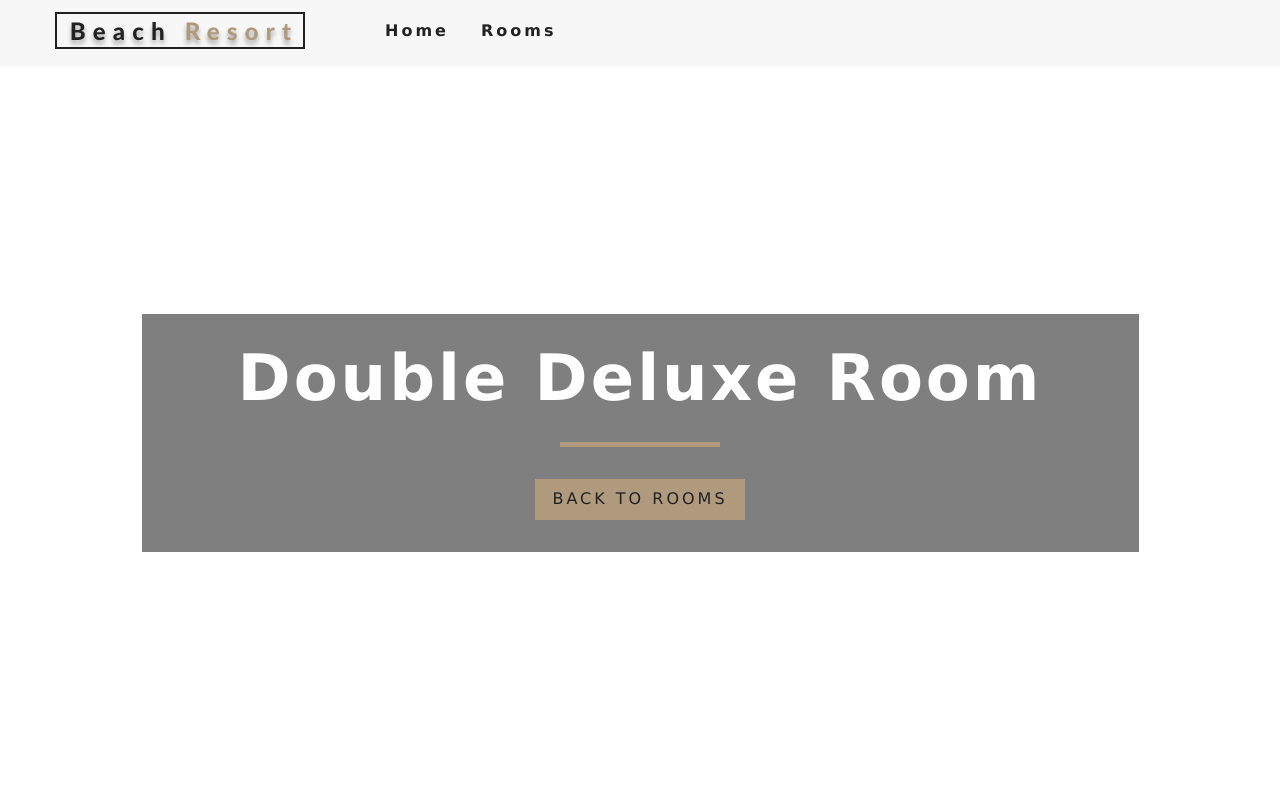
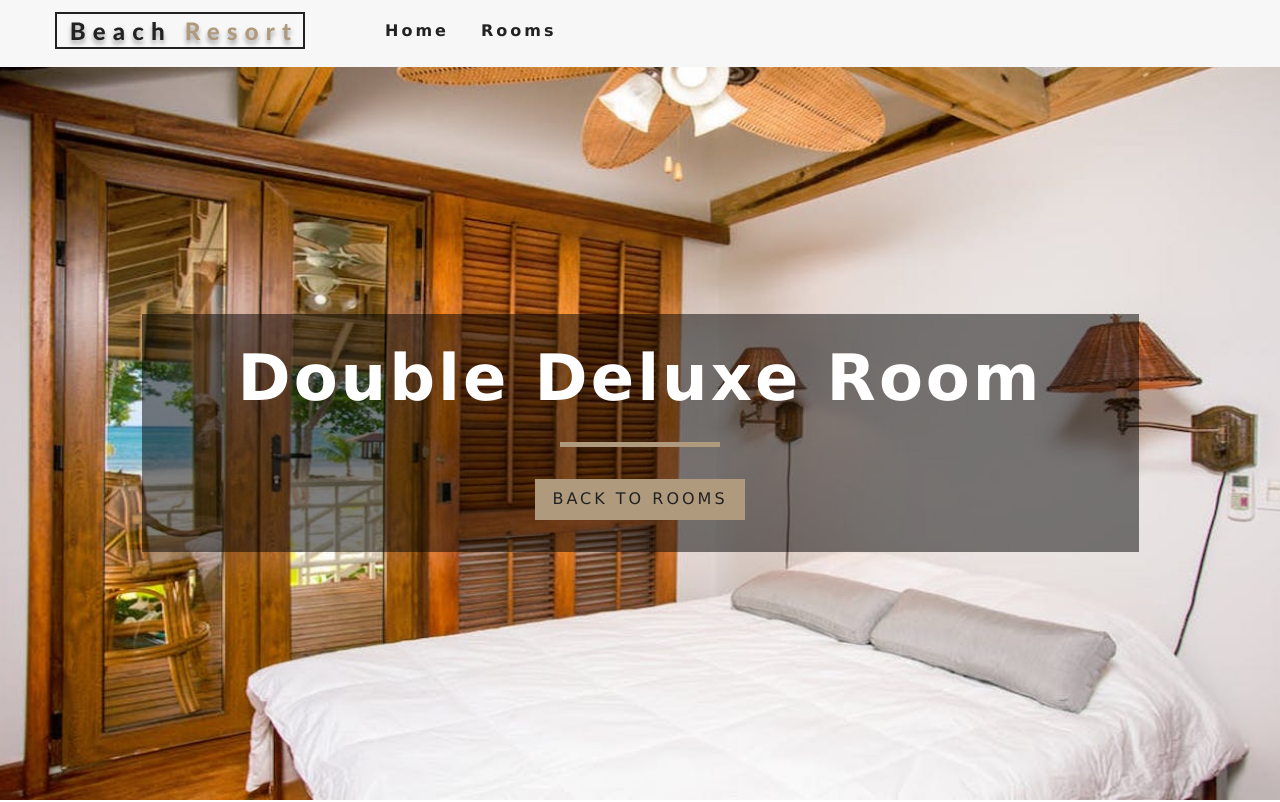
Before and after one commit to milosmijakovac/resort-local, a React (Create React App) app: page /rooms/double-deluxe in a window 1280 px wide. Shown: the top 802 px of the page. Built offline with nearby package versions, Linux system fonts and the light colour scheme.

Commit message:
mainImg fixed

```diff
--- a/src/pages/SingleRoom.js
+++ b/src/pages/SingleRoom.js
@@ -47,7 +47,7 @@ class SingleRoom extends Component {
 
     return (
       <>
-        <StyledHero img={mainImg[0] || this.state.defaultBcg}>
+        <StyledHero img={mainImg || this.state.defaultBcg}>
           <Banner title={`${name} room`}>
             <Link to="/rooms" className="btn-primary">
               back to rooms{" "}
```
